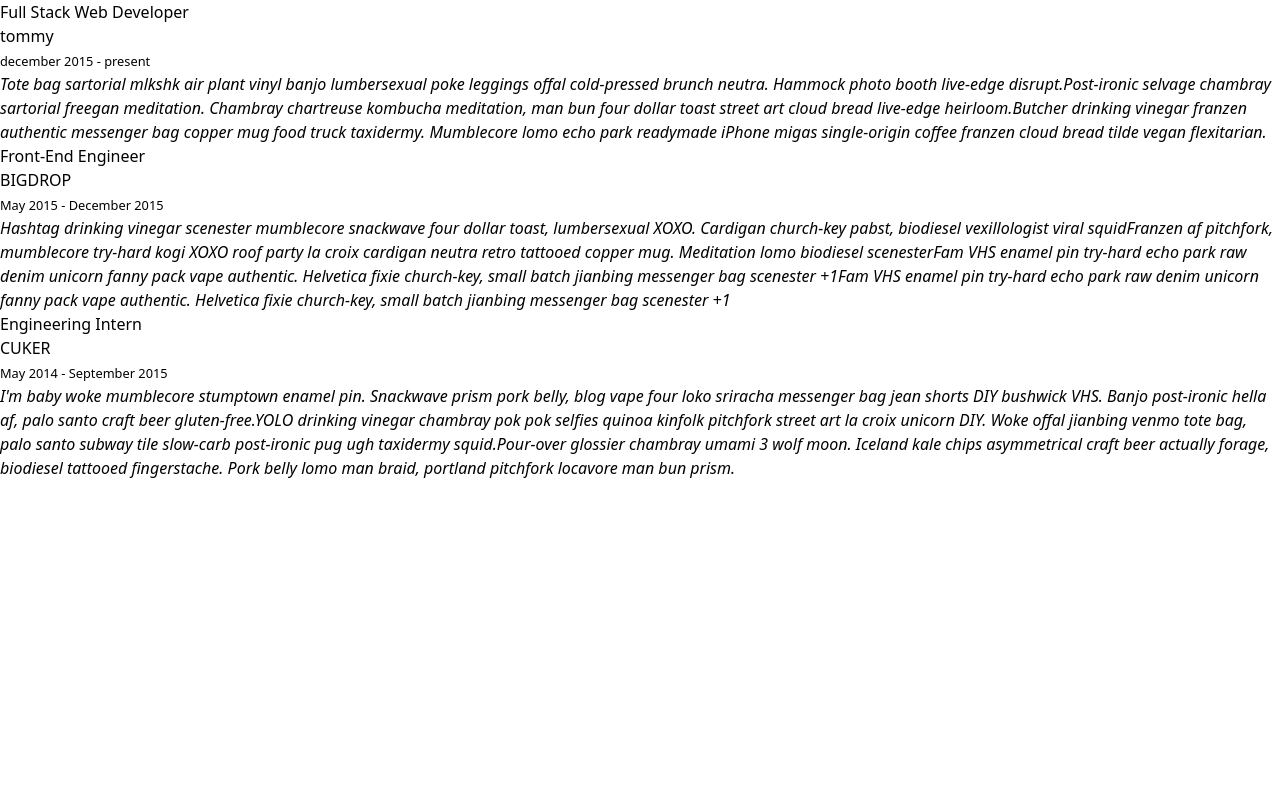
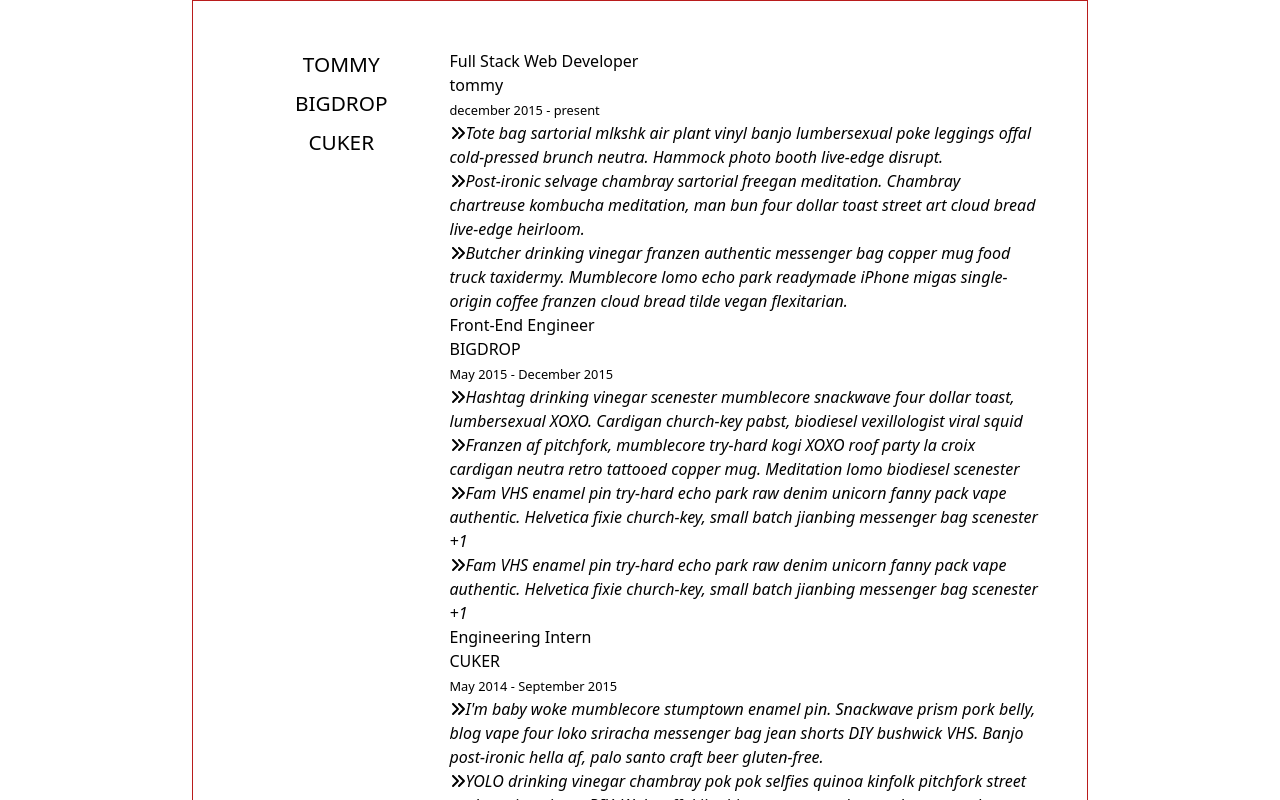
Before and after one commit to BRivasTorres/Practicas-con-react, a React (Vite) app in the folder Tabs/: page / in a window 1280 px wide. Shown: the top 800 px of the page. Built offline with nearby package versions, Linux system fonts and the light colour scheme.

Commit message:
styles : estilizando el nombre de los candidatos

```diff
--- a/Tabs/src/App.jsx
+++ b/Tabs/src/App.jsx
@@ -2,9 +2,9 @@ import Tabs from "./components/Tabs";
 
 function App() {
 	return (
-		<>
+		<div className="w-[70%] mx-auto border border-red-700 ">
 			<Tabs />
-		</>
+		</div>
 	);
 }
 
--- a/Tabs/src/components/DataCard.jsx
+++ b/Tabs/src/components/DataCard.jsx
@@ -1,19 +1,26 @@
 import data from "../mocks/data";
+import { FontAwesomeIcon } from "@fortawesome/react-fontawesome";
+import { faAnglesRight } from "@fortawesome/free-solid-svg-icons";
 
 const DataCard = () => {
 	return (
 		<div>
 			{data.map((card, id) => {
 				return (
-					<section key={id}>
+					<section key={id} className="">
 						<div>
 							<h2>{card.role}</h2>
 							<h3>{card.name} </h3>
 							<small>{card.date}</small>
 						</div>
-						<div>
+						<div className="flex flex-col ">
 							{card.description.map((cardDesc, id) => {
-								return <i key={id}>{cardDesc}</i>;
+								return (
+									<i key={id} className="">
+										<FontAwesomeIcon icon={faAnglesRight} />
+										{cardDesc}
+									</i>
+								);
 							})}
 						</div>
 					</section>
--- /dev/null
+++ b/Tabs/src/components/Names.jsx
@@ -0,0 +1,20 @@
+import data from "../mocks/data";
+
+const Names = () => {
+	return (
+		<div className="ml-[1.5rem] w-[50%] flex flex-col gap-2 ">
+			{data.map((item, id) => {
+				return (
+					<button
+						className="uppercase text-[1.3rem] hover:text-[#14BEC4] active:[#14BEC4] hover:shadow-btn active:shadow-btn"
+						key={id}
+					>
+						{item.name}
+					</button>
+				);
+			})}
+		</div>
+	);
+};
+
+export default Names;
--- a/Tabs/src/components/Tabs.jsx
+++ b/Tabs/src/components/Tabs.jsx
@@ -1,8 +1,10 @@
 import DataCard from "./DataCard";
+import Names from "./Names";
 
 const Tabs = () => {
 	return (
-		<div>
+		<div className="mx-auto flex gap-[2rem] p-[3rem] ">
+			<Names />
 			<DataCard />
 		</div>
 	);
--- a/Tabs/src/index.css
+++ b/Tabs/src/index.css
@@ -1,3 +1,9 @@
 @tailwind base;
 @tailwind components;
 @tailwind utilities;
+
+@layer components {
+    .shadow-btn {
+        box-shadow: -2px 0 #14BEC4;
+    }
+}
--- a/package.json
+++ b/package.json
@@ -7,5 +7,8 @@
     "tailwindcss": "^3.3.3"
   },
   "dependencies": {
+    "@fortawesome/fontawesome-svg-core": "^6.4.2",
+    "@fortawesome/free-solid-svg-icons": "^6.4.2",
+    "@fortawesome/react-fontawesome": "^0.2.0"
   }
 }
```
Also changed, not shown: 1 other file (tests, documents, lock files or other folders).
